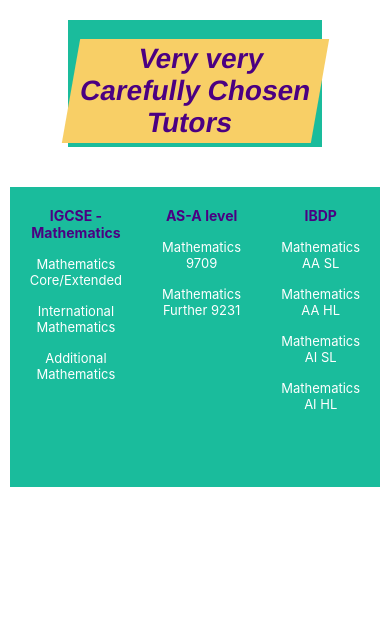
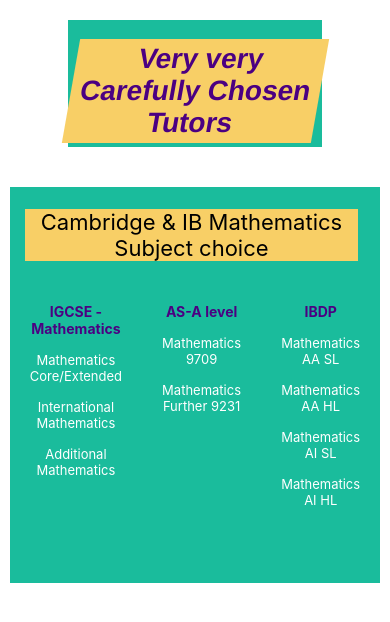
Before and after one commit to Kamalrathi49/Slatemates, a React (Create React App) app: page / in a window 390 px wide. Shown: the top 622 px of the page. Built offline with nearby package versions, Linux system fonts and the light colour scheme.

Commit message:
adding files

```diff
--- a/src/App.js
+++ b/src/App.js
@@ -11,6 +11,7 @@
       <br />
       <br />
       <div className="footer">
+          <p className="footer-heading">Cambridge & IB Mathematics Subject choice</p>
         <div className="contain">
           <div className="col">
             <h1>IGCSE - Mathematics</h1>
--- a/src/App.scss
+++ b/src/App.scss
@@ -42,6 +42,18 @@
   flex-direction: column;
   @media screen and (max-width: 500px) {
     width: 95%;
+  }
+}
+
+.footer-heading {
+  font-size: 22px;
+  background-color: rgb(248, 207, 102);
+  width: 65%;
+  margin-left: 100px;
+
+  @media screen and (max-width: 500px) {
+    margin-left: 15px;
+    width: 90%;
   }
 }
 
```
Also changed, not shown: 1 other file (tests, documents, lock files or other folders).
